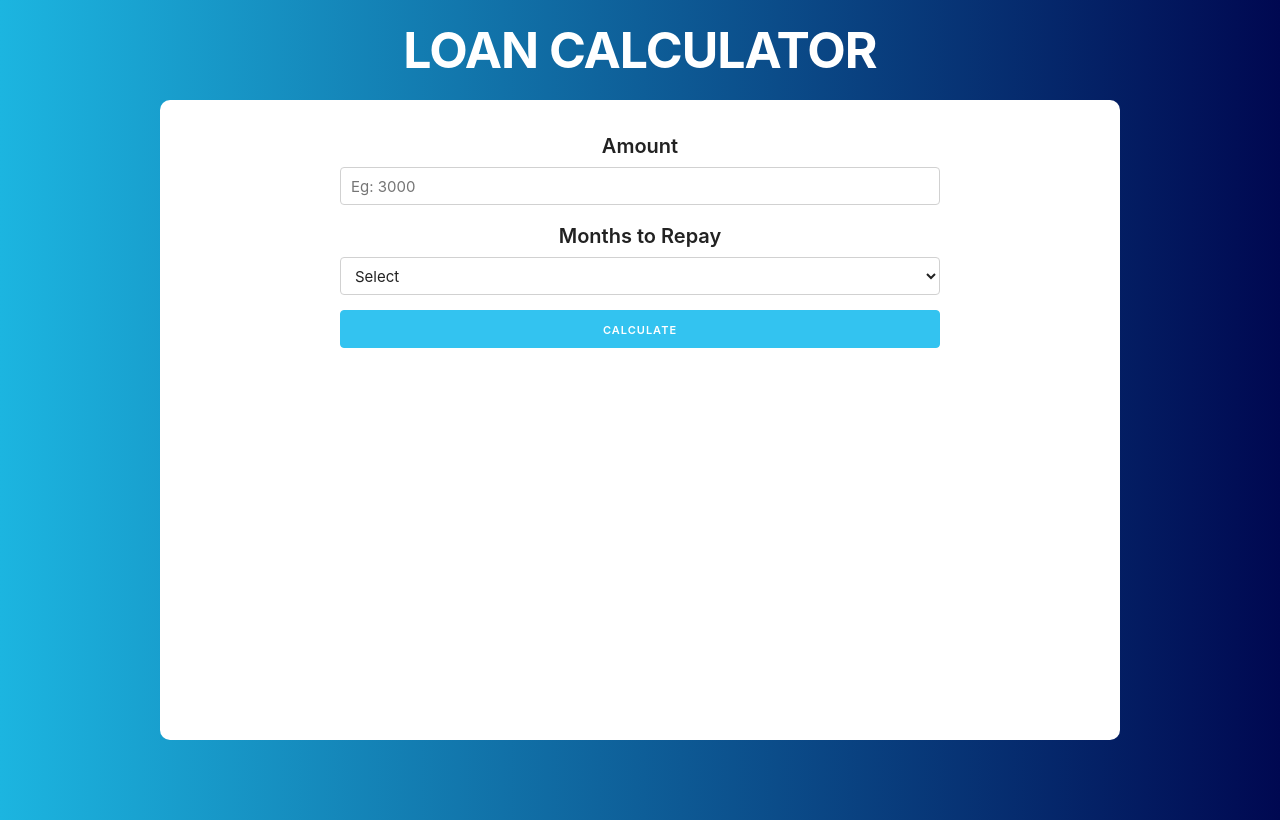
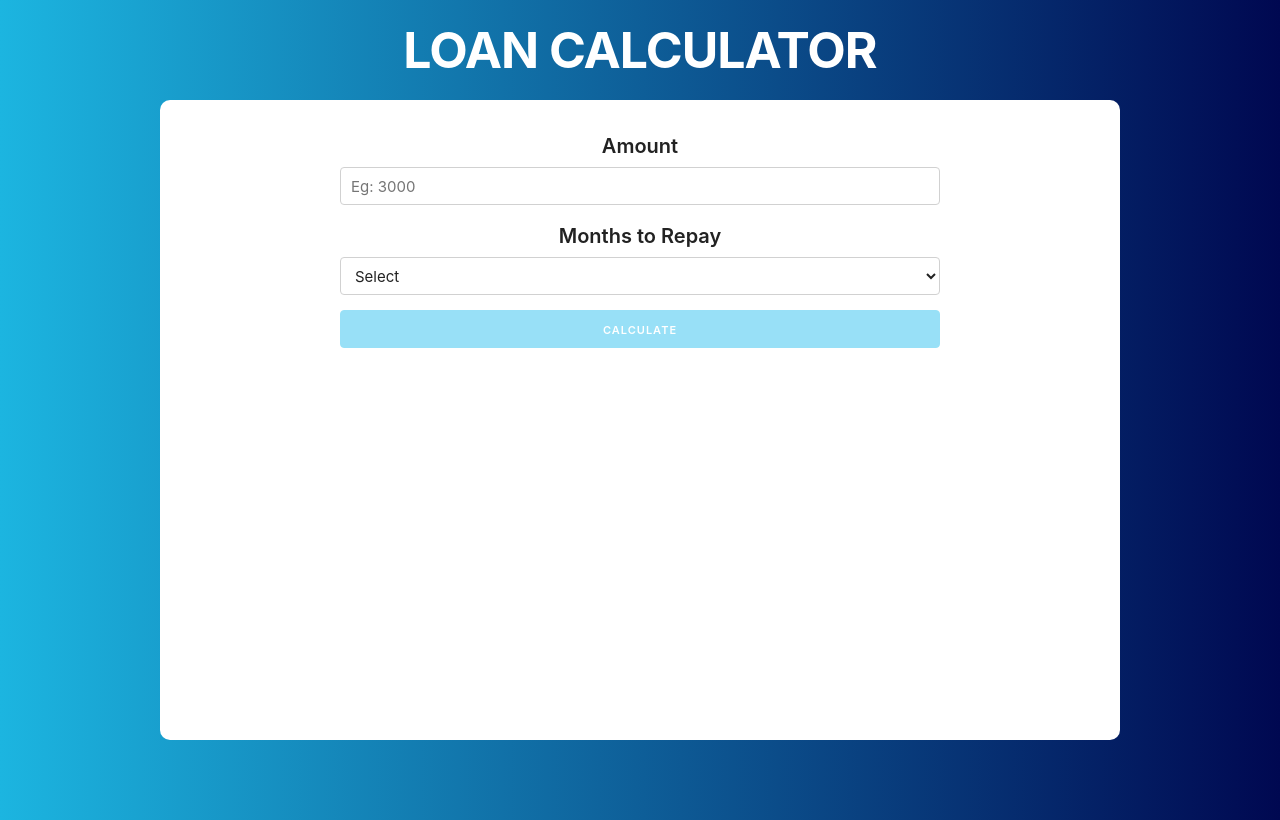
Before and after one commit to IharPadbiarezski/loanAppReact, a React (Create React App) app: page / in a window 1280 px wide. Built offline with nearby package versions, Linux system fonts and the light colour scheme.

Commit message:
feat: validate a form

```diff
--- a/src/App.js
+++ b/src/App.js
@@ -1,4 +1,4 @@
-import React, { Component, Fragment } from 'react';
+import React, { Fragment } from 'react';
 import './normalize.css';
 import './skeleton.css';
 import Form from './components/Form';
--- a/src/components/Form.js
+++ b/src/components/Form.js
@@ -1,17 +1,52 @@
 import React, { Component } from 'react';
 
 class Form extends Component {
-	state = {};
+	state = {
+		amount: '',
+		term: ''
+	};
+
+	handleChange = (e) => {
+		// read form data
+		const { name, value } = e.target;
+
+		//  console.log(name, value);
+
+		// update the state
+		this.setState({
+			[name]: Number(value)
+		});
+	};
+
+	validateForm = () => {
+		// destructuring
+		const { amount, term } = this.state;
+
+		const notValid = !amount || !term;
+
+		// console.log(notValid);
+		return notValid;
+	};
+
 	render() {
+		// extract some contents from state
+		const { amount } = this.state;
 		return (
 			<form>
 				<div>
 					<label>Amount</label>
-					<input name="amount" className="u-full-width" type="number" placeholder="Eg: 3000" />
+					<input
+						onChange={this.handleChange}
+						id="name"
+						name="amount"
+						className="u-full-width"
+						type="number"
+						placeholder="Eg: 3000"
+					/>
 				</div>
 				<div className="row">
 					<label>Months to Repay</label>
-					<select name="months" className="u-full-width">
+					<select onChange={this.handleChange} name="term" className="u-full-width">
 						<option value="">Select</option>
 						<option value="3">3 Months</option>
 						<option value="6">6 Months</option>
@@ -20,7 +55,12 @@ class Form extends Component {
 					</select>
 				</div>
 				<div>
-					<input type="submit" value="Calculate" className="u-full-width button-primary" />
+					<input
+						disabled={this.validateForm()}
+						type="submit"
+						value="Calculate"
+						className="u-full-width button-primary"
+					/>
 				</div>
 			</form>
 		);
--- a/src/index.css
+++ b/src/index.css
@@ -42,3 +42,7 @@ form label {
 	text-align: center;
 	font-size: 2rem;
 }
+
+input[type="submit"]:disabled {
+	opacity: .5;
+}
```
